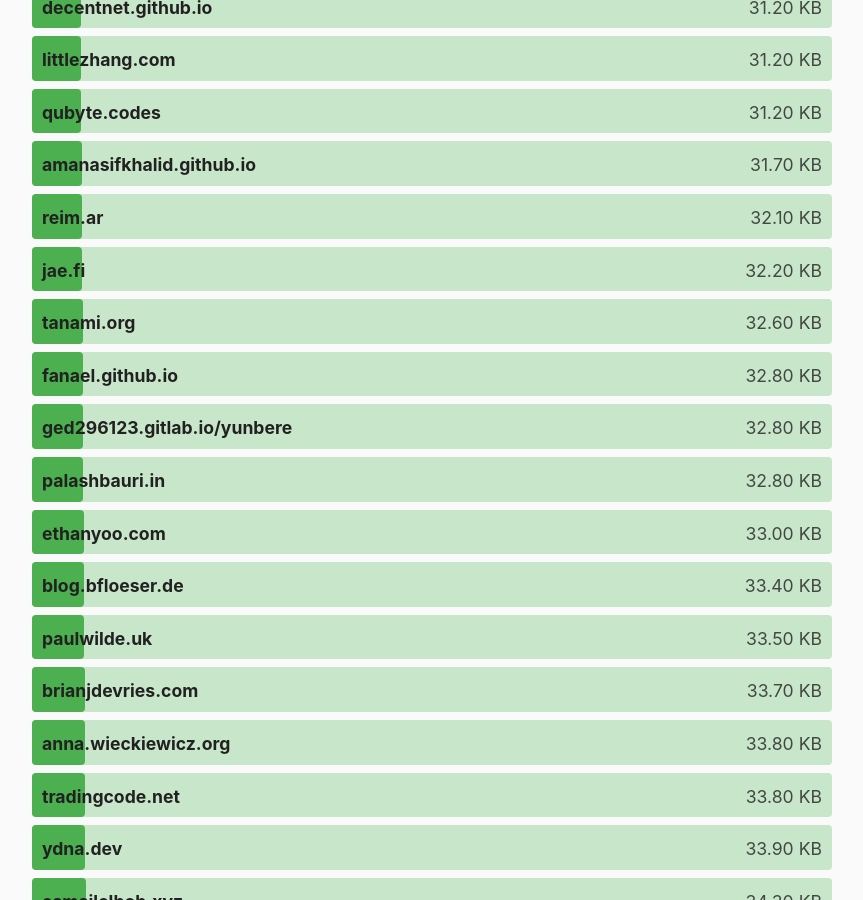
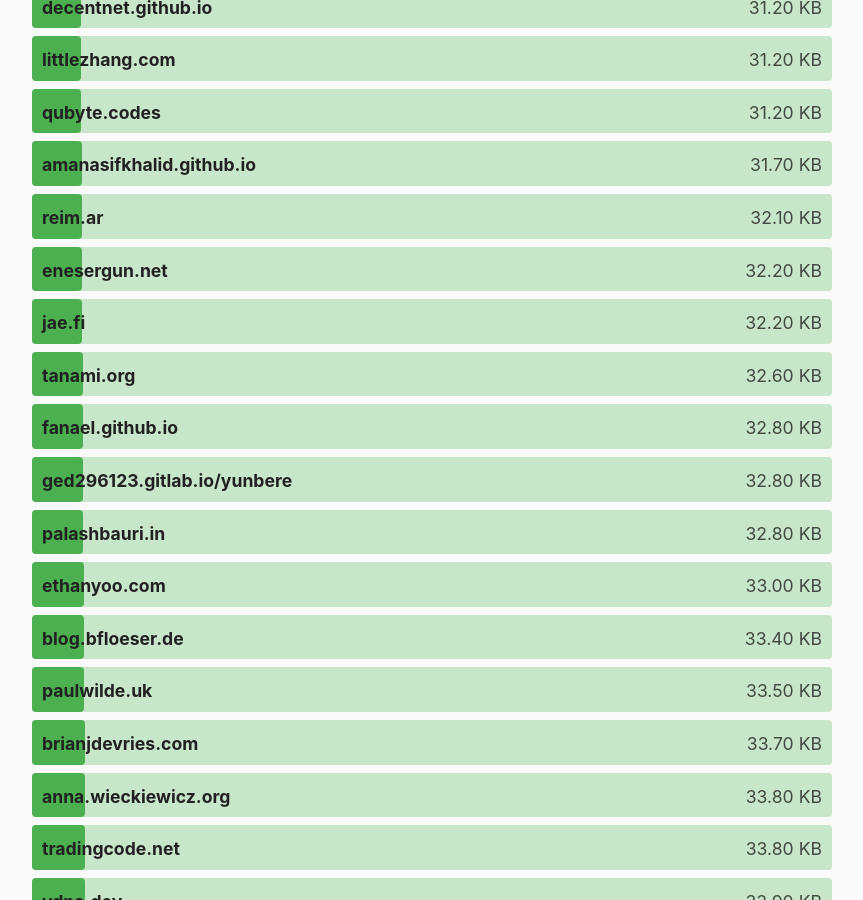
Before and after one commit to kevquirk/512kb.club, a Jekyll site: the page built from index.md, in a window 1280 px wide and 900 px high, scrolled down 9949 px. Shown: the whole window, without its empty margins (208-1071 px from the left). Built offline with Jekyll 4.4.1, drawn with Linux system fonts in a browser that asks for light colours; some of the changed text lies outside the part shown.

Commit message:
Update my site statistics
You can see statistics in below:
https://gtmetrix.com/reports/enesergun.net/GwUbCZum/

```diff
--- a/_data/sites.yml
+++ b/_data/sites.yml
@@ -850,8 +850,8 @@
 
 - domain: enesergun.net
   url: https://enesergun.net
-  size: 205
-  last_checked: 2022-09-19
+  size: 32.2
+  last_checked: 2022-11-21
 
 - domain: ericgardner.info
   url: https://ericgardner.info/
```
